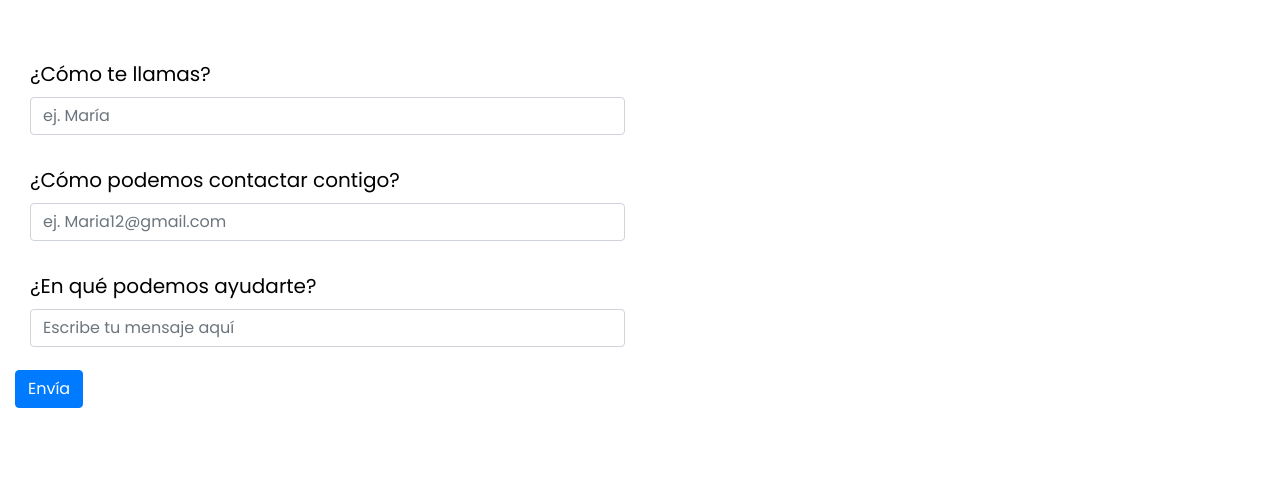
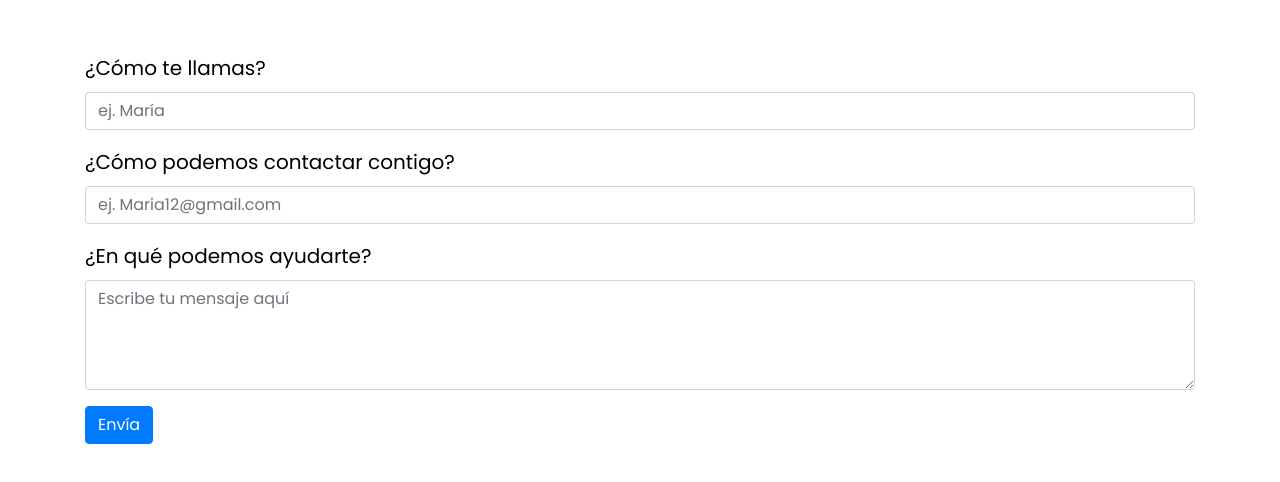
Before and after one commit to joannaWebDev/psicologxs-de-calle, a React (Create React App) app in the folder client/: page /psicologxs-de-calle/ in a window 1280 px wide. Shown: the part 3441-3923 px from the top of the page. Built offline with nearby package versions, Linux system fonts and the light colour scheme.

Commit message:
textarea lengthened on form

```diff
--- /dev/null
+++ b/client/src/components/Form/MainForm.css
@@ -0,0 +1,9 @@
+.centerForm{
+    display: flex;
+    justify-content: center;
+}
+.formInput{
+    display: flex;
+    width: 50px;
+    align-self: center;
+}
--- a/client/src/components/Form/MainForm.js
+++ b/client/src/components/Form/MainForm.js
@@ -4,20 +4,20 @@ import Button from 'react-bootstrap/Button';
 
 const MainForm = () => {
     return (
-        <Form className = "form-group">
-            <Form.Group controlId="formName" className="col-sm-6 col-form-label" >
-                <Form.Label className="col-form-label-sm-1"> ¿Cómo te llamas? </Form.Label>
+        <Form className = "container centerForm">
+            <Form.Group controlId="formName" className="formInput" >
+                <Form.Label > ¿Cómo te llamas? </Form.Label>
                     <Form.Control type="text" placeholder="ej. María" />
             </Form.Group>
-            <Form.Group controlId="formEmail" className="col-sm-6 col-form-label">
+            <Form.Group controlId="formEmail" >
                 <Form.Label> ¿Cómo podemos contactar contigo? </Form.Label>
                     <Form.Control type="email" placeholder="ej. Maria12@gmail.com" />
             </Form.Group>
-            <Form.Group controlId="formComment" className="col-sm-6 col-form-label">
+            <Form.Group controlId="formComment" >
                 <Form.Label> ¿En qué podemos ayudarte?</Form.Label>
-                    <Form.Control type="textarea span6" rows="6" placeholder="Escribe tu mensaje aquí" />
+                    <Form.Control as="textarea" rows="4" placeholder="Escribe tu mensaje aquí" />
             </Form.Group>
-            <Button variant="primary" type="submit">
+            <Button variant="primary" type="submit" >
             Envía
             </Button>
         </Form>
```
Also changed, not shown: client/src/components/Form/Form.css (deleted).
